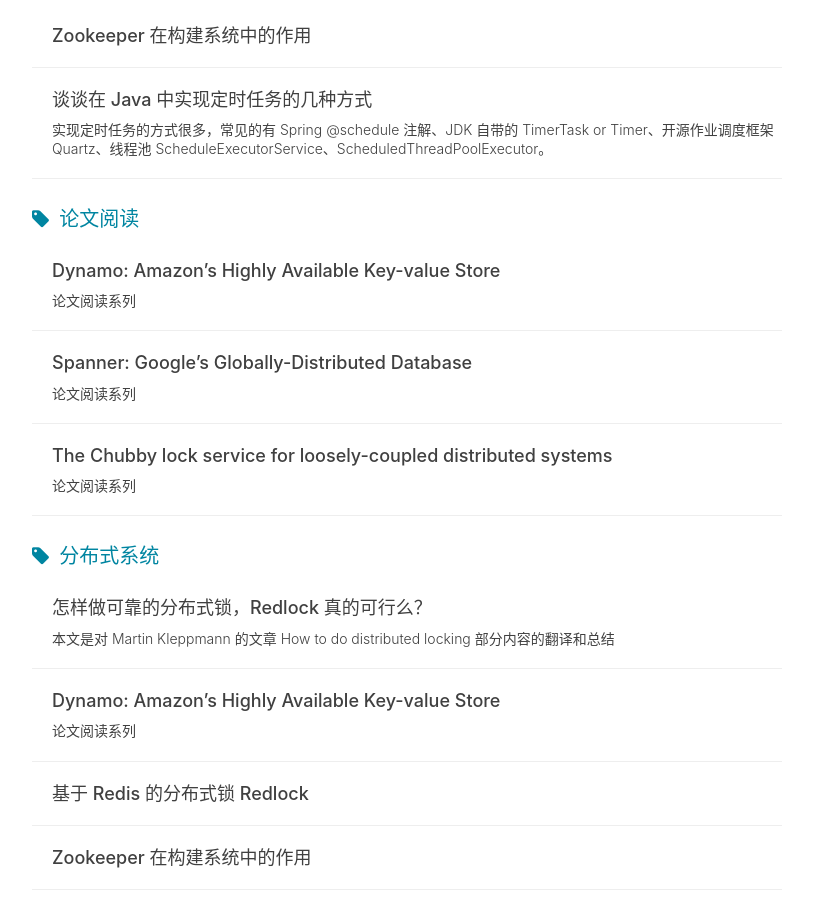
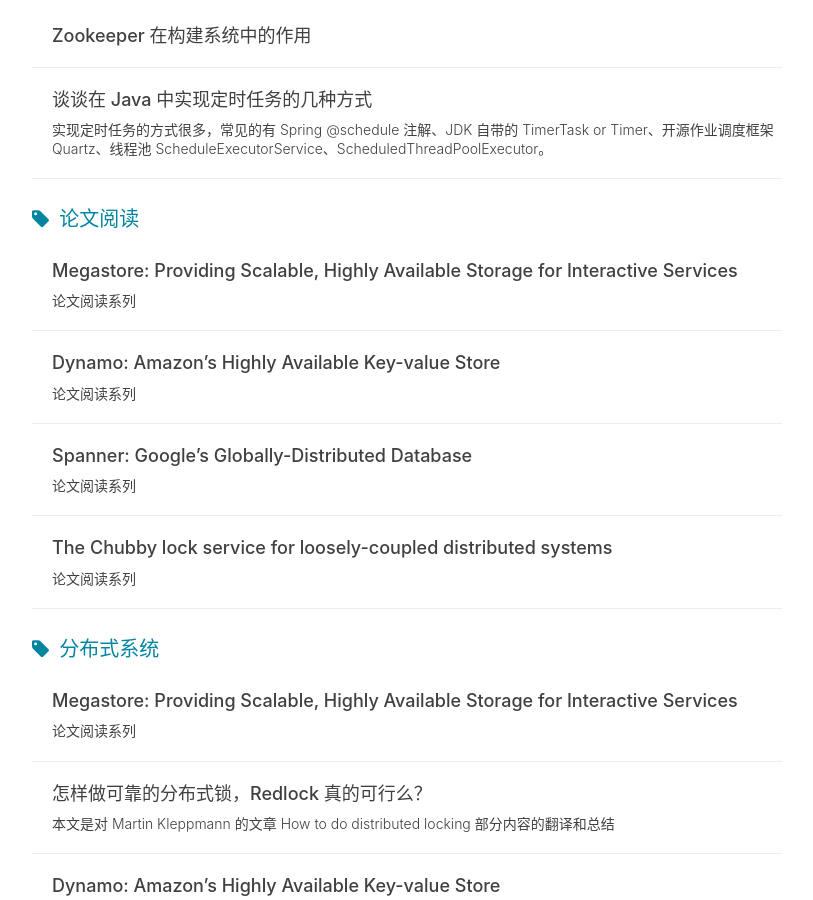
Before and after one commit to jiayangchen/jiayangchen.github.io, a Jekyll site: the page built from tags.html, in a window 1280 px wide and 900 px high, scrolled down 12489 px. Shown: the whole window, without its empty margins (233-1046 px from the left). Built offline with Jekyll 4.4.1, drawn with Linux system fonts in a browser that asks for light colours; nearby versions of some CDN libraries; comment, search, counter and statistics services are not loaded; some of the changed lines change nothing that is shown.

Commit message:
add blog

```diff
--- /dev/null
+++ b/_posts/2018-08-11-paper-megastore.md
@@ -0,0 +1,68 @@
+---
+layout: post
+title: "Megastore: Providing Scalable, Highly Available Storage for Interactive Services"
+subtitle: "论文阅读系列"
+date: 2018-08-11
+author: "ChenJY"
+header-img: "img/websitear.jpg"
+catalog: true
+tags:
+    - 论文阅读
+    - 分布式系统
+---
+
+## 摘要
+Megastore 是 Google 为了满足联系愈加紧密的 online service 而研发的存储服务，它结合了 NoSQL 的可拓展性和传统 RDBMS 的易用性，且在此基础上提供了强一致性和高可用性保障。他们提供了完全序列化的 ACID 语义和良好的数据分区，这种分区借助网络进行跨地域地副本同步，保证延迟在可接受的范围内且提供无缝的故障转移。论文介绍了 Megastore 的语义和复制算法，还包括一些使用 Megastore 支持 Google 产品大规模部署的经验。
+
+## 1 简介
+这节作者列举了目前 online service 要求存储服务具备的一些要求：高可拓展、闭环服务高速迭代、低延迟、一致性、高可用。然后说明传统的 RDBMS 虽然方便但是不方便拓展；NoSQL 虽然拓展性好，但是 API 简陋、没有一致性模型、延迟高等问题，最后引出 Megastore。
+
+值得一提的是，文章提到Megastore 采用 Paxos 来复制主要用户数据。
+
+## 2 高可用和拓展性
+两种方法：
+
+**对可用性，**他们实现了一种同步的、可容错的 log replicator 来优化长距离连接
+
+**对拓展性，**他们提供将数据分区存储在许多小数据中心里，且每个数据中心的 replicated log 存储在一个 per-replica 的 NoSQL 数据中心中。
+
+### 2.1 复制
+作者提出仅仅在数据中心里的不同 host 上复制数据其实是不够的，考虑到机房、电力等其他故障时，因此他们决定在地理上进行大范围复制。
+
+作者评估了三种复制模型：异步主从（丢数据风险和需要一致性协议保证 mastership）、同步主从（不丢数据但需要外部failure探测）、优化复制（一个replica group每个都能接收改变，异步传递变化给整个group，拓展性低延迟非常好，但是不可能支持事务）。
+
+他们最后引入 Paxos 一致性协议，不需要一个特定的 master，但是考虑到地理范围大延迟高，需要引入 multiple replicated logs，每个负责它自己的数据分区。
+
+### 2.2 数据分区和局部性
+
+为了提高吞吐量和本地使用率，引入 Entity Groups 概念。数据分区存储在一系列 Entity Groups 中，每个都是独立的且在大范围地域上进行同步复制。一个 Group 中的 Entities 通过一条 ACID 事务进行变更（通过 Paxos 进行日志复制）。跨 Group 的操作通过两阶段提交，Group 间的异步交流通过 Queue，外加一些本地索引和全局索引。示意图如下，我个人觉得画得比较清晰：
+
+![](https://pic4.zhimg.com/80/v2-f88c650d0feaa52a91ff49a0355a5bd2_hd.jpg)
+
+在物理部署上他们使用 BigTable 作为一个数据中心的拓展容错存储，通过将操作分散至多行来支持随机读写吞吐。让应用自身控制数据安放位置来减小延迟提高吞吐量。
+
+## 3 Megastore 预览
+
+### 3.1 数据模型
+
+Megastore 中的 table 有 root table 和 child table 之分，每个 child table 必须声明一个具有区分意义的外键指向 root table。
+
+### 3.2 事务和并发控制
+每个 Entity Group 都像一个小型的数据库提供 ACID 语义，一个事务在对 group
+
+修改时先写日志（write-ahead log），然后修改数据。他们使用 BigTable 提高的时间戳特性从而实现了 MVCC 的多版本并发控制，当事务中的变更提交之后，值随着时间戳写入，然后读操作带上最后一次被完全采纳的事务时间戳来避免读到历史数据，且读写操作在事务持续期间可以彼此隔离。Megastore 提供 current、snapshot 和 inconsistent 读操作，其中 current 会等待所有事务日志提交完成且数据变更也完成之后读取；snapshot 则是只从最后一次事务完全提交处读取，忽略有些日志提交了但数据尚未变更的情况；inconsistent 则是只读最新值，忽略日志状态。
+
+一个完整的事务流程:
+
+![](https://pic3.zhimg.com/80/v2-2adb990f59b06879e3c404e6494d40b7_hd.jpg)
+
+
+## 4 复制
+Megastore 提供对数据单一的、一致的 view，读写操作都可以在任意副本上进行。其后作者谈了下 Paxos 算法和如何改进使之适应 Megastore 的需要。
+
+### 4.4 Megastore 的做法
+
+他们实现了一个协调者服务来跟踪那些所有副本均接受了 Paxos write 的 Entity Group 来支持 fast read 操作，Coordinator 保存在当前数据中心中哪些副本的数据是最新的，如果是这样的副本，就不必使用 Paxos 来得到最新数据，直接本地读取就可以。通过在 Entity Group 中加入 Leader 来支持快速写服务。最后，如果协调者服务失效了，写操作会被阻塞，这也就要求有一个机制检测协调者是否失效，Megastore 使用 Chubby Lock Service 检测失效。
+
+## 5 结论
+论文介绍了可拓展、高可用的存储服务 Megastore，使用 Paxos 来大范围同步复制数据，对每个操作提供轻量级和快速 failover，使用 BigTable 作为可伸缩的数据存储，且加入队列、索引和 ACID 事务。
--- a/study.html
+++ b/study.html
@@ -12,6 +12,7 @@
             <li><a href="https://chenjiayang.me/2018/07/20/paper-chubby/" target="_blank" style="color: rgb(6, 197, 245)">The Chubby lock service for loosely-coupled distributed systems</a><span style="display: block;margin-left: 2%;color: rgb(168, 172, 172)">Google Chubby 分布式锁服务，Zookeeper 的理论来源</span></li>
             <li><a href="https://chenjiayang.me/2018/07/27/paper-spanner/" target="_blank" style="color: rgb(6, 197, 245)">Spanner: Google’s Globally-Distributed Database</a><span style="display: block;margin-left: 2%;color: rgb(168, 172, 172)">Google Spanner 全球分布式数据库，TiDB 的理论来源</span></li>
             <li><a href="https://chenjiayang.me/2018/08/05/paper-Dynamo/" target="_blank" style="color: rgb(6, 197, 245)">Dynamo: Amazon’s Highly Available Key-value Store</a><span style="display: block;margin-left: 2%;color: rgb(168, 172, 172)">Amazon 的大型高可用 KV 存储系统 Dynamo</span></li>
+            <li><a href="https://chenjiayang.me/2018/08/11/paper-megastore/" target="_blank" style="color: rgb(6, 197, 245)">Megastore: Providing Scalable, Highly Available Storage for Interactive Services</a><span style="display: block;margin-left: 2%;color: rgb(168, 172, 172)">Google Megastore 可拓展、高可用存储</span></li>
         </div>
     </div>
 </div>
```
